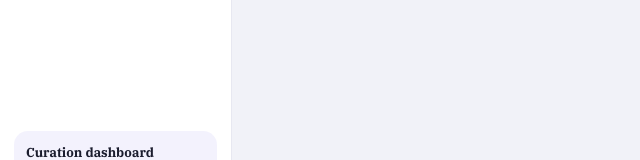
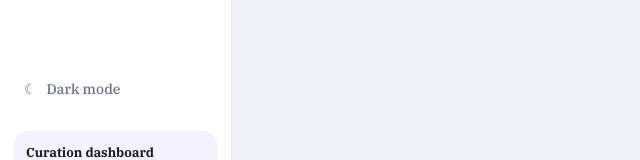
Before and after one commit to MdMuzammilNihal/DatasetFactory, a Next.js app in the folder frontend/: page /jobs/view in a window 1280 px wide. Shown: the part 566-726 px from the top of the page, without its empty margins (0-640 px from the left). Built offline with nearby package versions, Linux system fonts and the light colour scheme; no server answers.

Commit message:
Sidebar light/dark toggle that remembers the choice

```diff
--- a/frontend/app/globals.css
+++ b/frontend/app/globals.css
@@ -1,5 +1,7 @@
 :root { --bg:#f1f2f8; --card:#fff; --ink:#1b1d2e; --mute:#6b7089; --line:#e7e8f1; --accent:#6c5ce7; --accent-soft:#6c5ce714; --side:#fff; --ok:#14894f; --bad:#c2352b; --warn:#b7791f; --shadow:0 1px 2px #1b1d2e0a,0 4px 14px #1b1d2e08; --tint1:#efeafe; --tint2:#e3f6ee; --tint3:#fdf0dc; --tint4:#e4eefe; }
-@media (prefers-color-scheme: dark) { :root { --bg:#0e1017; --card:#171a25; --ink:#e8eaf2; --mute:#8e93aa; --line:#272b3b; --accent:#8f83ff; --accent-soft:#8f83ff1f; --side:#131621; --ok:#3ccf82; --bad:#ff7a6e; --warn:#e0b04a; --shadow:none; --tint1:#241f45; --tint2:#14301f; --tint3:#392c14; --tint4:#16294a; } }
+@media (prefers-color-scheme: dark) { :root:not([data-theme="light"]) { --bg:#0e1017; --card:#171a25; --ink:#e8eaf2; --mute:#8e93aa; --line:#272b3b; --accent:#8f83ff; --accent-soft:#8f83ff1f; --side:#131621; --ok:#3ccf82; --bad:#ff7a6e; --warn:#e0b04a; --shadow:none; --tint1:#241f45; --tint2:#14301f; --tint3:#392c14; --tint4:#16294a; } }
+:root[data-theme="dark"] { --bg:#0e1017; --card:#171a25; --ink:#e8eaf2; --mute:#8e93aa; --line:#272b3b; --accent:#8f83ff; --accent-soft:#8f83ff1f; --side:#131621; --ok:#3ccf82; --bad:#ff7a6e; --warn:#e0b04a; --shadow:none; --tint1:#241f45; --tint2:#14301f; --tint3:#392c14; --tint4:#16294a; }
+:root[data-theme="light"] { color-scheme:light; } :root[data-theme="dark"] { color-scheme:dark; }
 * { box-sizing: border-box; }
 body { margin:0; background:var(--bg); color:var(--ink); font:14px/1.5 "IBM Plex Serif",Georgia,serif; }
 a { color:var(--accent); text-decoration:none; } a:hover { text-decoration:underline; }
@@ -40,7 +42,7 @@ pre.text { white-space:pre-wrap; word-break:break-word; margin:6px 0 0; font:13p
 .side nav a { display:flex; align-items:center; gap:10px; padding:9px 10px; border-radius:10px; color:var(--mute); font-weight:500; }
 .side nav a:hover { background:var(--accent-soft); color:var(--ink); text-decoration:none; }
 .side nav a.on { background:var(--accent-soft); color:var(--accent); }
-.side .foot { margin-top:auto; padding:12px; border-radius:14px; background:var(--accent-soft); color:var(--mute); font-size:12px; }
+.side .themewrap { margin-top:auto; } .side .foot { margin-top:0; padding:12px; border-radius:14px; background:var(--accent-soft); color:var(--mute); font-size:12px; }
 .side .foot b { display:block; color:var(--ink); font-size:13px; margin-bottom:2px; }
 .page { min-width:0; padding:24px 28px 60px; max-width:1280px; width:100%; }
 .pagehead { display:flex; justify-content:space-between; align-items:center; gap:12px; margin-bottom:20px; flex-wrap:wrap; }
@@ -125,3 +127,7 @@ pre.text { font:13.5px/1.65 "IBM Plex Serif",Georgia,serif; background:var(--bg)
 }
 @media (max-width:800px) { .side nav a,.brand { white-space:nowrap; } .brand { font-size:15px; } .side nav a { padding:8px 10px; } .side .brand { flex:none; } }
 @media (max-width:520px) { .brandname { display:none; } }
+
+.theme { display:flex; align-items:center; gap:10px; width:100%; padding:9px 10px; border-radius:10px; border:0; background:transparent; color:var(--mute); font-weight:500; cursor:pointer; text-align:left; }
+.theme:hover { background:var(--accent-soft); color:var(--ink); }
+@media (max-width:800px) { .theme { width:auto; white-space:nowrap; padding:8px 10px; } .theme .tl { display:none; } .side .themewrap { margin-left:auto; } }
--- a/frontend/app/layout.tsx
+++ b/frontend/app/layout.tsx
@@ -4,12 +4,17 @@ import "@fontsource/ibm-plex-serif/600.css";
 import "@fontsource/ibm-plex-serif/700.css";
 import "./globals.css";
 import type { ReactNode } from "react";
+import { ThemeToggle } from "./theme-toggle";
+
+// Applies a saved theme before first paint so the page does not flash the wrong palette.
+const initTheme = `try{var t=localStorage.getItem("df-theme");if(t==="light"||t==="dark")document.documentElement.dataset.theme=t}catch(e){}`;
 
 export const metadata = { title: "Dataset Factory", description: "Multi-domain data curation dashboard" };
 
 export default function RootLayout({ children }: { children: ReactNode }) {
   return (
-    <html lang="en">
+    <html lang="en" suppressHydrationWarning>
+      <head><script dangerouslySetInnerHTML={{ __html: initTheme }} /></head>
       <body>
         <div className="shell">
           <aside className="side">
@@ -22,6 +27,7 @@ export default function RootLayout({ children }: { children: ReactNode }) {
                 <a href="/#jobs">☰&nbsp; Jobs</a>
               </nav>
             </div>
+            <div className="themewrap"><ThemeToggle /></div>
             <div className="foot"><b>Curation dashboard</b>Filter, score and export datasets.</div>
           </aside>
           <main className="page">{children}</main>
--- /dev/null
+++ b/frontend/app/theme-toggle.tsx
@@ -0,0 +1,31 @@
+"use client";
+import { useEffect, useState } from "react";
+
+type Theme = "light" | "dark";
+const KEY = "df-theme";
+
+function current(): Theme {
+  const set = document.documentElement.dataset.theme;
+  if (set === "light" || set === "dark") return set;
+  return window.matchMedia?.("(prefers-color-scheme: dark)").matches ? "dark" : "light";
+}
+
+/** Sidebar button that switches between the light and dark palette and remembers the choice. */
+export function ThemeToggle() {
+  const [theme, setTheme] = useState<Theme | null>(null);
+  useEffect(() => { setTheme(current()); }, []);
+
+  function flip() {
+    const next: Theme = current() === "dark" ? "light" : "dark";
+    document.documentElement.dataset.theme = next;
+    try { localStorage.setItem(KEY, next); } catch { /* private mode: the choice just isn't remembered */ }
+    setTheme(next);
+  }
+
+  return (
+    <button type="button" className="theme" onClick={flip} aria-label="Toggle light or dark theme">
+      <span aria-hidden>{theme === "dark" ? "☀" : "☾"}</span>
+      <span className="tl">{theme === "dark" ? "Light mode" : "Dark mode"}</span>
+    </button>
+  );
+}
```
Also changed, not shown: 1 other file (tests, documents, lock files or other folders).
